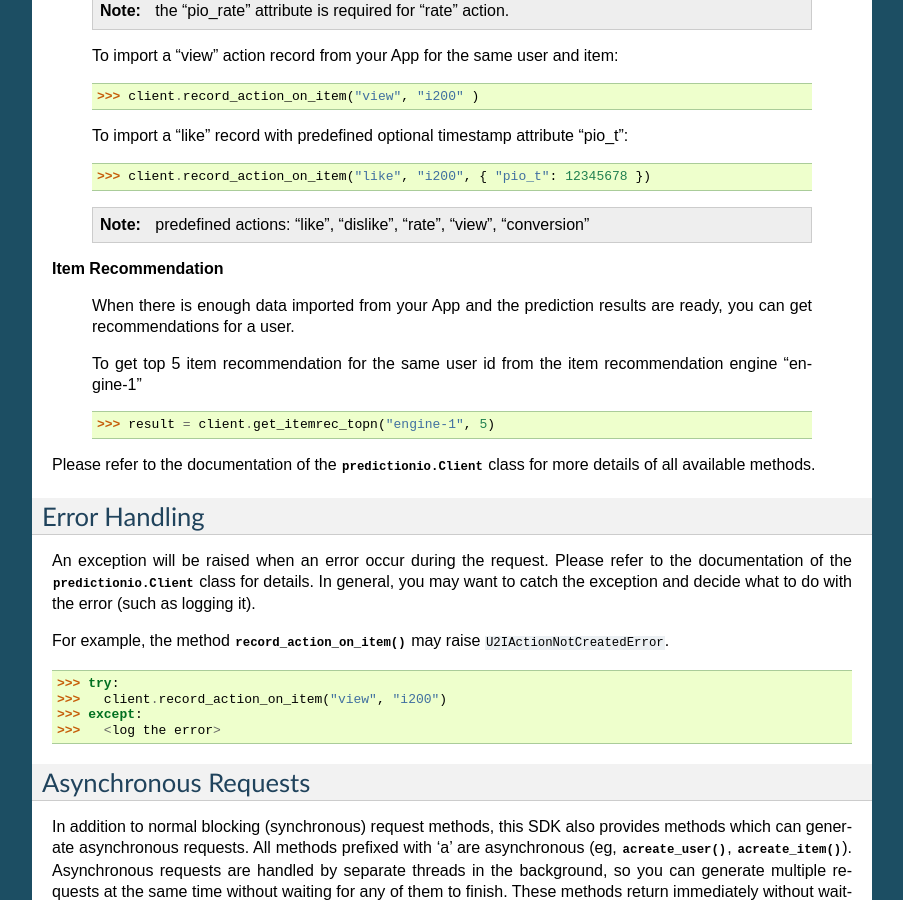
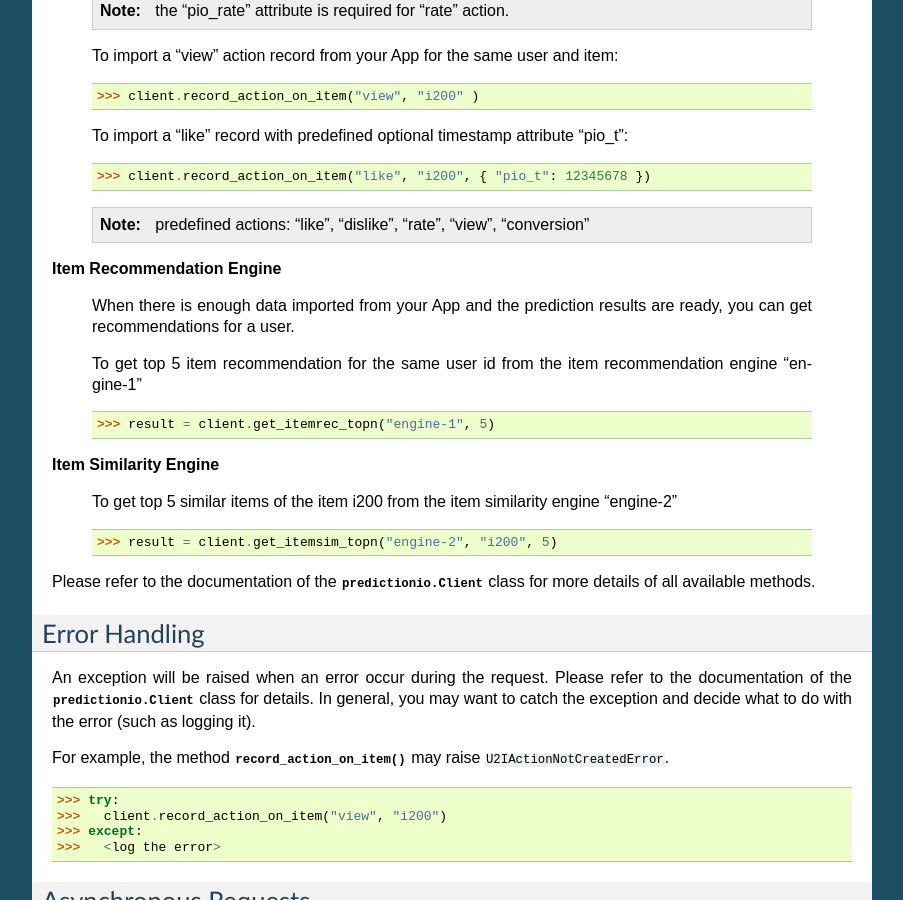
Before and after one commit to apache/predictionio-sdk-python, a Sphinx documentation site: the page built from docs/source/predictionio.rst, in a window 1280 px wide and 900 px high, scrolled down 1363 px. Shown: the whole window, without its empty margins (198-1101 px from the left). Built offline with Sphinx 7.4.7, drawn with Linux system fonts in a browser that asks for light colours.

Commit message:
update doc for itemsim

```diff
--- a/docs/source/predictionio.rst
+++ b/docs/source/predictionio.rst
@@ -65,13 +65,19 @@ Afterwards, you can import data or retrieve recommendations for your App by call
 
   .. note:: predefined actions: "like", "dislike", "rate", "view", "conversion"
 
-**Item Recommendation**
+**Item Recommendation Engine**
 
   When there is enough data imported from your App and the prediction results are ready, you can get recommendations for a user.
 
   To get top 5 item recommendation for the same user id from the item recommendation engine "engine-1"
 
     >>> result = client.get_itemrec_topn("engine-1", 5)
+
+**Item Similarity Engine**
+
+  To get top 5 similar items of the item i200 from the item similarity engine "engine-2"
+
+    >>> result = client.get_itemsim_topn("engine-2", "i200", 5)
 
 Please refer to the documentation of the :class:`predictionio.Client` class for more details of all available methods.
 
```
